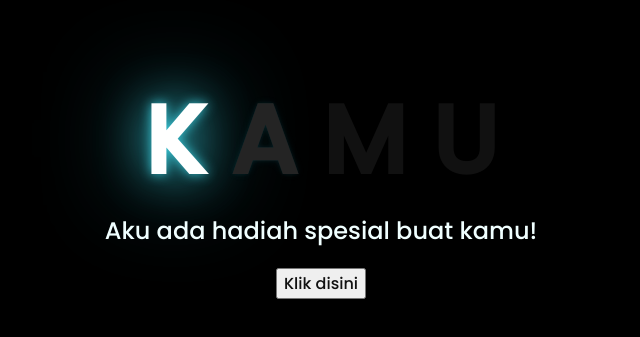
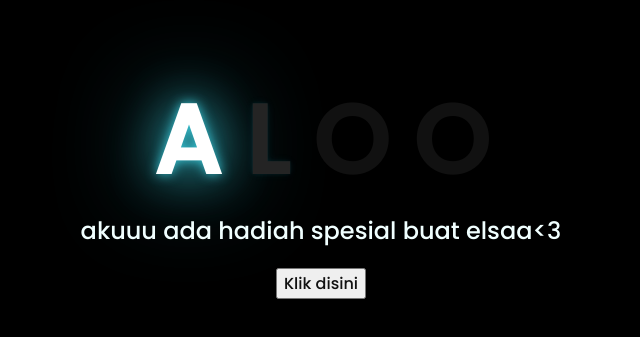
Before and after one commit to aeedyyy/rafelsa.github.io, a plain HTML site: page index.html in a window 1280 px wide. Shown: the part 225-562 px from the top of the page, without its empty margins (327-967 px from the left). Drawn offline with Linux system fonts and the light colour scheme.

Commit message:
index.html

```diff
--- a/index.html
+++ b/index.html
@@ -11,14 +11,14 @@
 <body>
     <div class="greetings">
     <!-- silahkan menambah kata sesuai keinginan dengan <span>text...</span -->
-        <span>K</span>
         <span>A</span>
-        <span>M</span>
-        <span>U</span>
+        <span>L</span>
+        <span>O</span>
+        <span>O</span>
     </div>
 
     <div class="description">
-        <span>Aku ada hadiah spesial buat kamu!</span>
+        <span>akuuu ada hadiah spesial buat elsaa<3</span>
     </div>
     <div class="button">
         <button>
```
